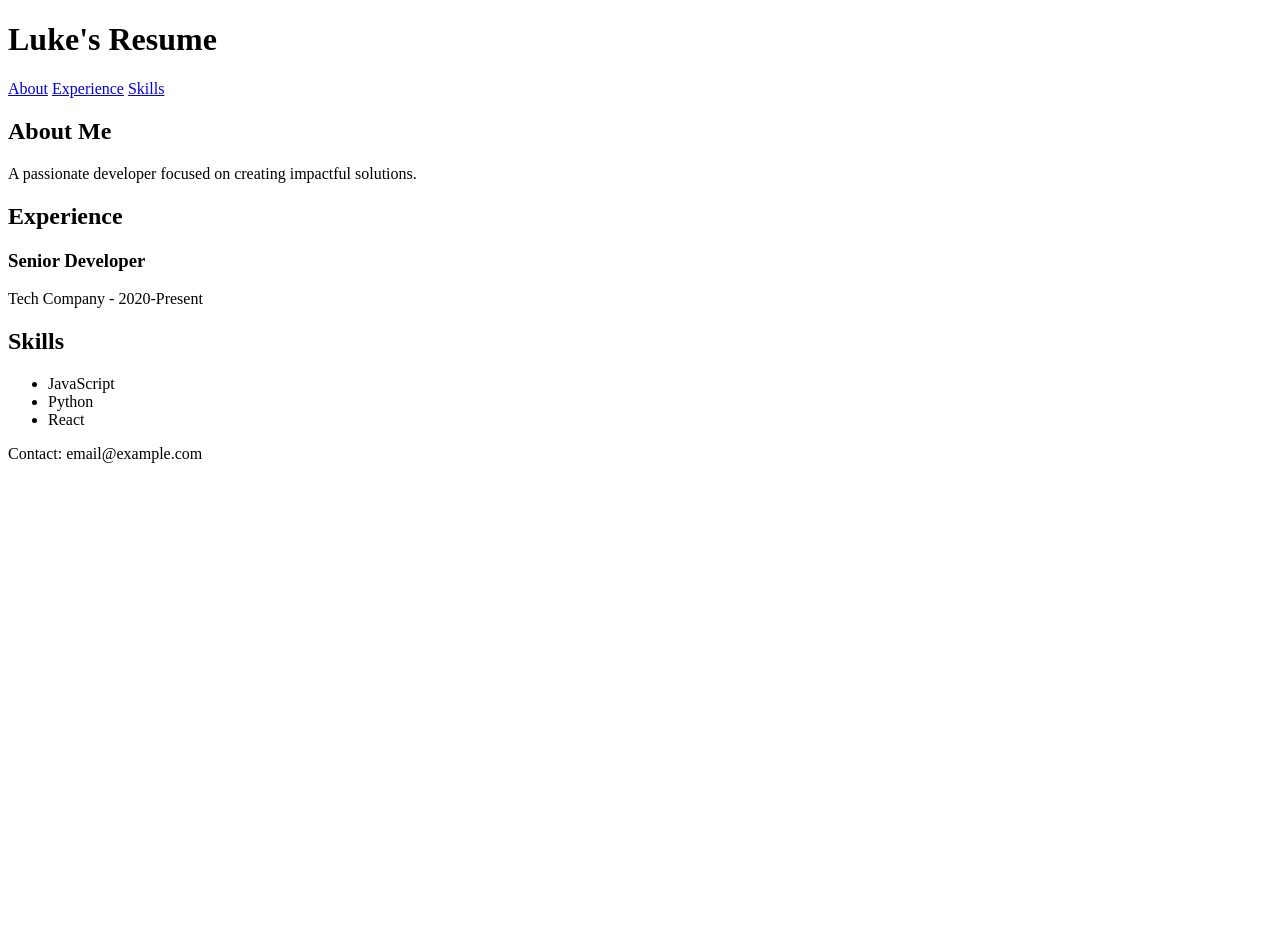
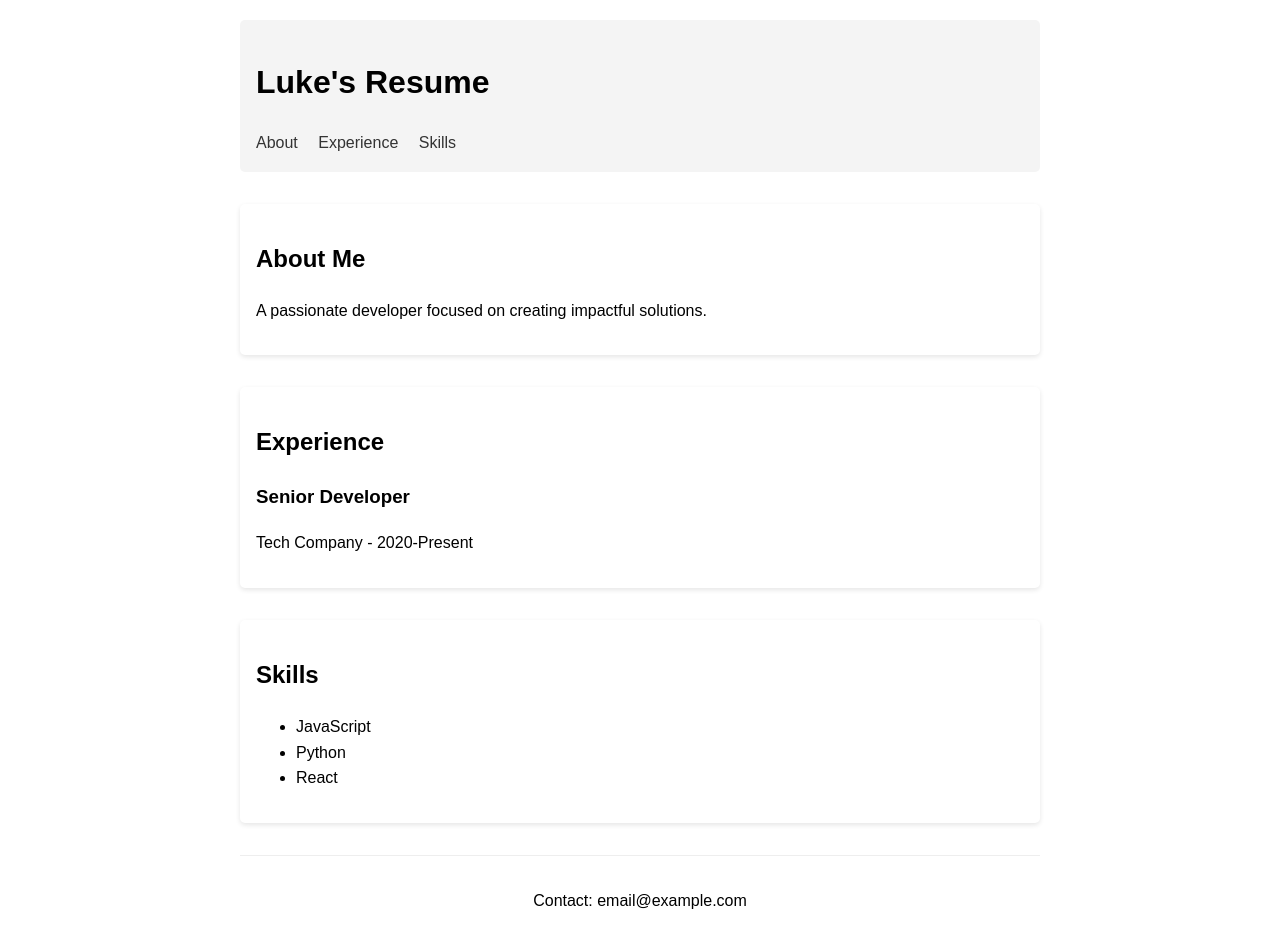
Before and after one commit to lilfourn/lukes-interactive-resume, a plain HTML site: page index.html in a window 1280 px wide. Before the commit the page ends 800 px from the top, so only its background shows below. Drawn offline with Linux system fonts and the light colour scheme.

Commit message:
Add HTML and CSS files

```diff
--- a/index.html
+++ b/index.html
@@ -4,6 +4,7 @@
     <meta charset="UTF-8">
     <meta name="viewport" content="width=device-width, initial-scale=1.0">
     <title>Luke's Interactive Resume</title>
+    <link rel="stylesheet" href="styles.css">
 </head>
 <body>
     <header>
--- /dev/null
+++ b/styles.css
@@ -0,0 +1,40 @@
+body {
+    font-family: Arial, sans-serif;
+    line-height: 1.6;
+    margin: 0;
+    padding: 20px;
+    max-width: 800px;
+    margin: 0 auto;
+}
+
+header {
+    background: #f4f4f4;
+    padding: 1rem;
+    border-radius: 5px;
+    margin-bottom: 2rem;
+}
+
+nav {
+    margin-top: 1rem;
+}
+
+nav a {
+    margin-right: 1rem;
+    color: #333;
+    text-decoration: none;
+}
+
+section {
+    margin-bottom: 2rem;
+    padding: 1rem;
+    background: #fff;
+    border-radius: 5px;
+    box-shadow: 0 2px 5px rgba(0,0,0,0.1);
+}
+
+footer {
+    text-align: center;
+    padding: 1rem;
+    margin-top: 2rem;
+    border-top: 1px solid #eee;
+}
```
